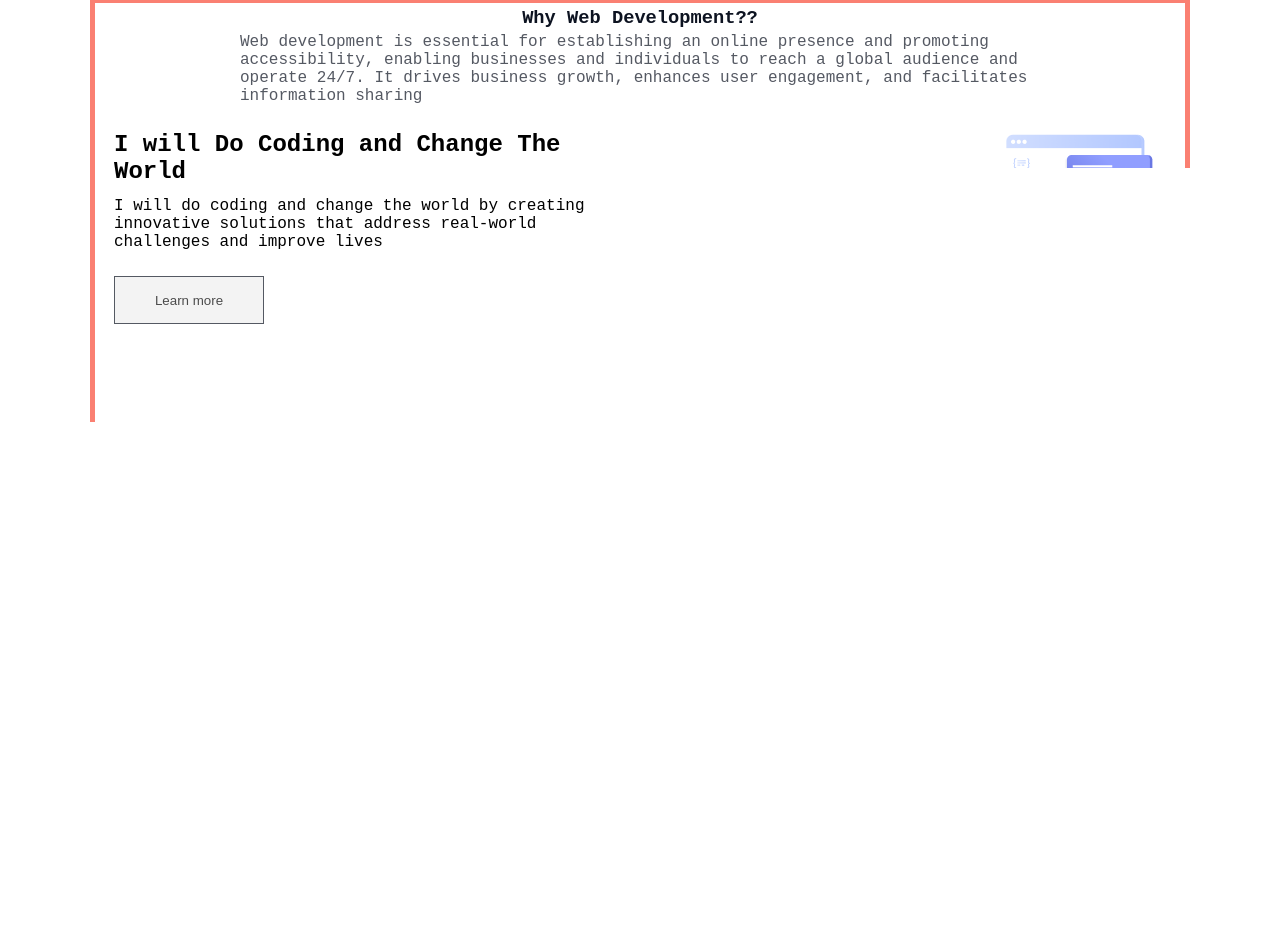
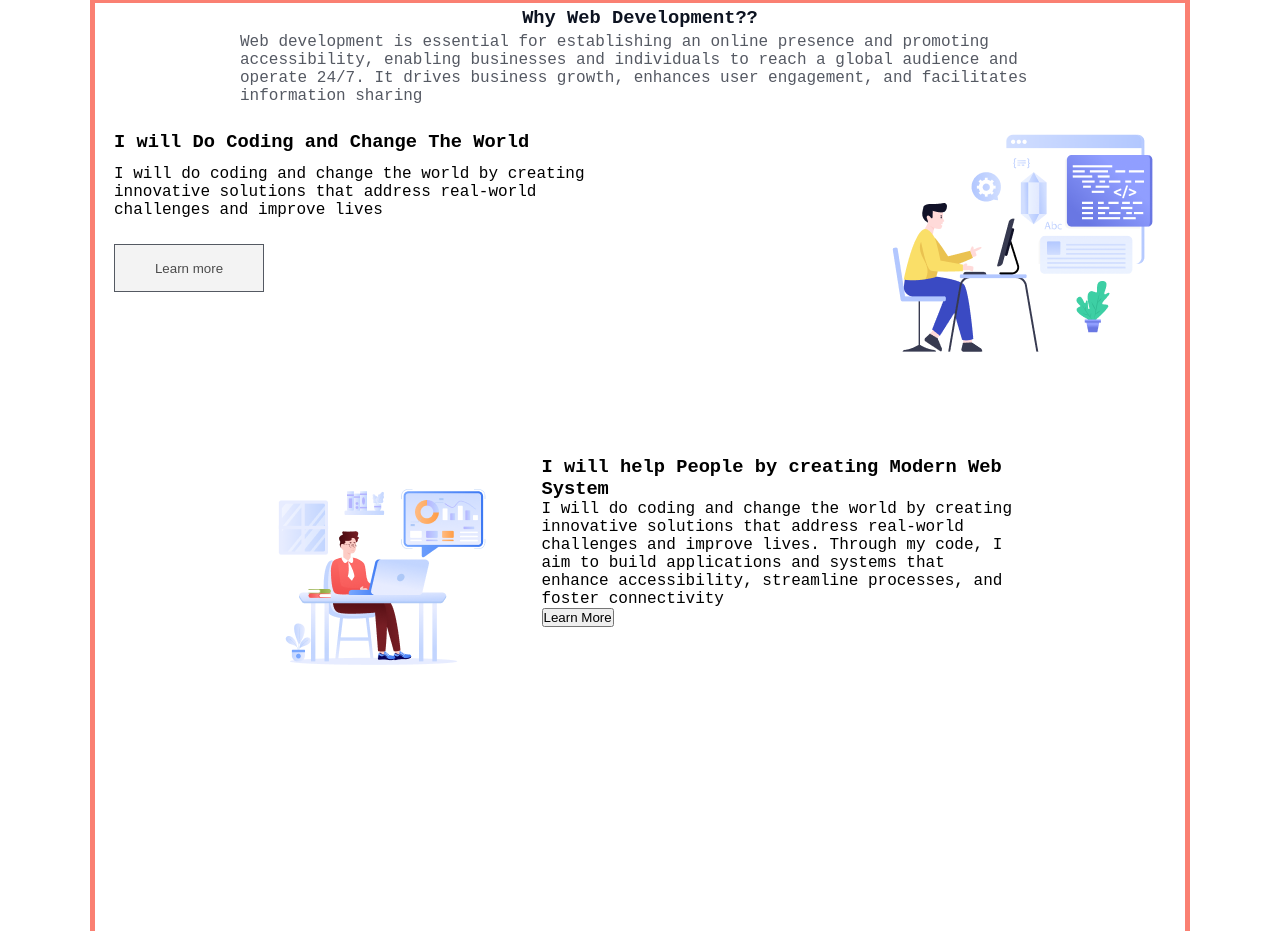
Before and after one commit to mutasim99/First-assignment, a plain HTML site: page index.html in a window 1280 px wide. Shown: the part 849-1780 px from the top of the page. Drawn offline with Linux system fonts and the light colour scheme; a web font is replaced by a local one.

Commit message:
added second frame

```diff
--- a/index.html
+++ b/index.html
@@ -38,9 +38,11 @@
                 <div class="frame-one">
                     <div class="frame-one-paragraph">
                         <div class="frame-one-title">
-                            <h1>I will Do Coding and Change The World</h1>
+                            <h3>I will Do Coding and Change The World</h3>
                         </div>
-                        <div class="frame-one-description">I will do coding and change the world by creating innovative solutions that address real-world challenges and improve lives</div>
+                        <div class="frame-one-description">
+                            <p>I will do coding and change the world by creating innovative solutions that address real-world challenges and improve lives</p>
+                        </div>
                         <div class="frame-one-btn">
                             <button class="frame-btn">
                                 Learn more
@@ -51,6 +53,23 @@
                         <img src="assets/Layer_1.png" alt="">
                     </div>
                 </div>
+                <div class="frame-two">
+                    <div class="frame-two-image">
+                        <img src="assets/Group 3.png" alt="image is loading">
+                    </div>
+                    <div class="frame-two-paragraph">
+                        <div class="frame-two-title">
+                            <h3>I will help People by creating Modern Web System
+                             </h3>
+                        </div>
+                        <div class="frame-two-description">
+                            <p>I will do coding and change the world by creating innovative solutions that address real-world challenges and improve lives. Through my code, I aim to build applications and systems that enhance accessibility, streamline processes, and foster connectivity</p>
+                        </div>
+                        <div class="frame-two-btn">
+                            <button>Learn More</button>
+                        </div>
+                    </div>
+                </div>
             </div>
         </section>
     </main>
--- a/style.css
+++ b/style.css
@@ -80,7 +80,7 @@ body{
     font-size: 16px;
     font-weight: 400;
  }
-    /* frame design */
+    /* frame one design */
     .frame-one{
         margin-top: 48px;
         display: flex;
@@ -103,5 +103,19 @@ body{
     box-sizing: border-box;
     border: 1px solid rgb(13, 19, 33);
     opacity: 0.7;
+}
+/* Frame two design */
+.frame-two{
+    display: flex;
+    justify-content: space-around;
+    gap: 40px;
+    justify-items: flex-start;
+    margin-top: 80px;
+    align-items: start;
+}
+.frame-two-paragraph{
+    width: 477px;
+    height: 200px;
+   gap: 40px;
 
 }
```
